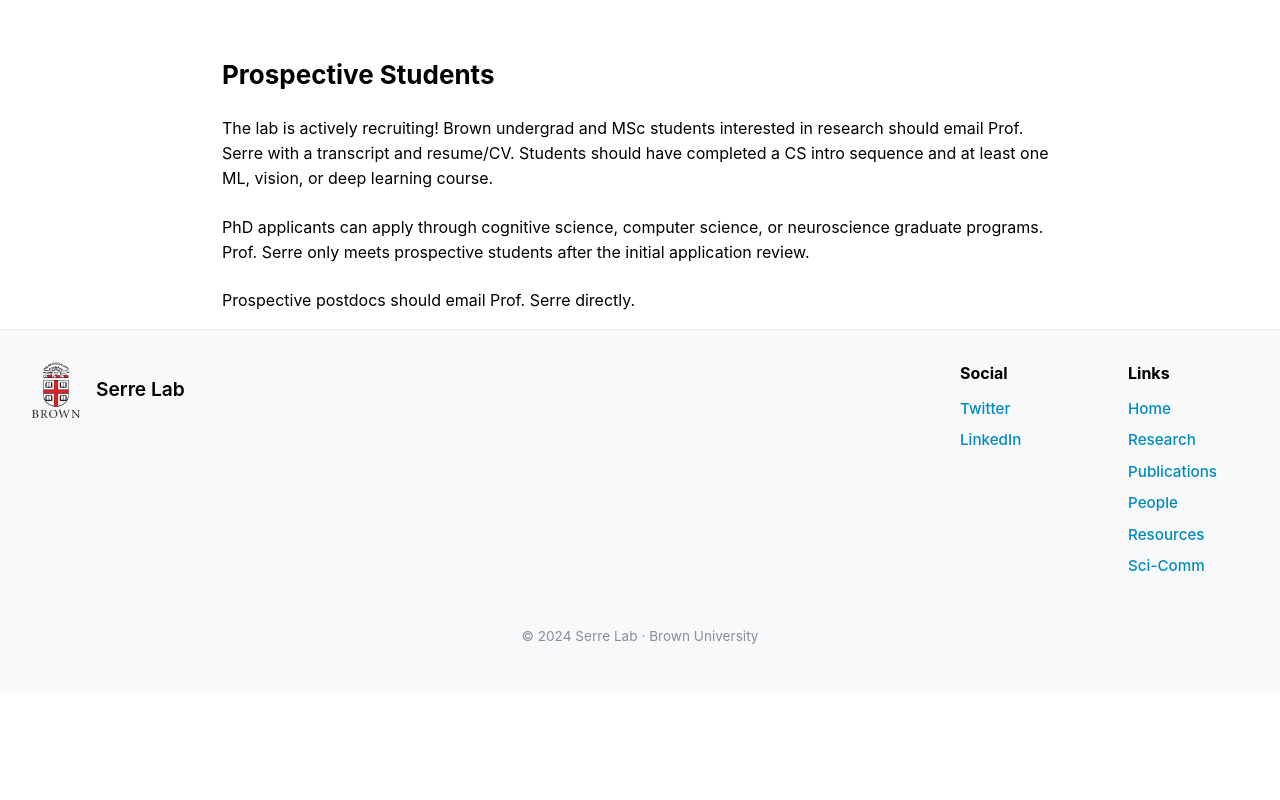
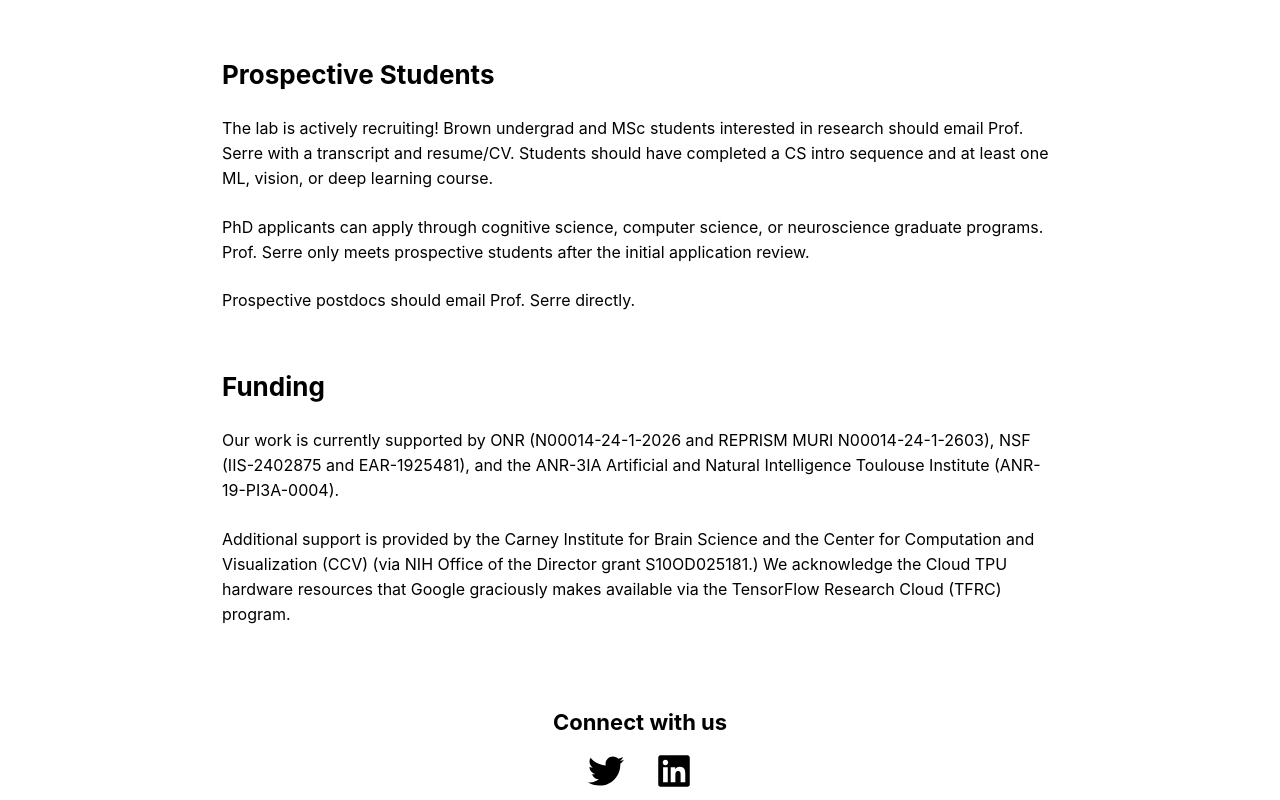
Before and after one commit to serre-lab/Lab-Website, a React (Vite) app: page / in a window 1280 px wide. Shown: the part 1017-1817 px from the top of the page. Before the commit the page ends 1710 px from the top, so only its background shows below. Built offline with nearby package versions, Linux system fonts and the light colour scheme; a web font is replaced by a local one.

Commit message:
feat: half of todo

```diff
--- a/package.json
+++ b/package.json
@@ -15,6 +15,7 @@
   "dependencies": {
     "@mantine/core": "^7.14.1",
     "@mantine/hooks": "^7.14.1",
+    "@tabler/icons-react": "^3.33.0",
     "motion": "^12.8.2",
     "playwright": "^1.49.0",
     "random-useragent": "^0.5.0",
--- a/src/components/Person/Person.tsx
+++ b/src/components/Person/Person.tsx
@@ -37,9 +37,7 @@ export default function Person({ fullName, title, university, imagePath, descrip
                     {fullName}
                 </Title>
                 <Text className="person-title">{title}</Text>
-                <Text size="sm" c="dimmed" ta="center" mt={-8}>
-                    {university}
-                </Text>
+                {/* Removed university from card */}
             </Card>
 
             <Modal
--- a/src/components/Root.tsx
+++ b/src/components/Root.tsx
@@ -1,6 +1,6 @@
 import { Outlet } from "react-router-dom";
 import Header from "./Header/Header";
-import Footer from "./Footer/Footer";
+// import Footer from "./Footer/Footer"; // Commented out
 import { Links } from "../types";
 
 interface RootProps {
@@ -12,7 +12,7 @@ export function Root(props: RootProps) {
         <div>
             <Header links={props.links.internal} />
             <Outlet />
-            <Footer links={props.links} />
+            {/* <Footer links={props.links} /> */}
         </div>
     );
 }
--- a/src/data/alumni.json
+++ b/src/data/alumni.json
@@ -1,5 +1,7 @@
 {
   "alumni": [
+    { "fullName": "Thomas Fel", "role": "PostDoc" },
+    { "fullName": "Jay Gopal", "role": "Research Assistant" },
     { "fullName": "Ali Arslan", "role": "PhD" },
     { "fullName": "Jonah Cader", "role": "Honors" },
     { "fullName": "Jennifer Corbett", "role": "Postdoc" },
@@ -20,5 +22,6 @@
     { "fullName": "Imri Sofer", "role": "PhD" },
     { "fullName": "Amor Ben Tanfous", "role": "Postdoc" },
     { "fullName": "Aimen Zerroug", "role": "PhD" }
+
   ]
 }
--- a/src/data/people.json
+++ b/src/data/people.json
@@ -27,13 +27,6 @@
             "university": "Brown",
             "imagePath": "people/alekh-ashok.jpg",
             "description": "https://alekhka.github.io/"
-        },
-        {
-            "fullName": "Jay Gopal",
-            "title": "Research Assistant",
-            "university": "Brown",
-            "imagePath": "people/jay-gopal.jpg",
-            "description": "Jay Gopal is an undergraduate student in Brown University’s Program in Liberal Medical Education (PLME). He is passionate about leveraging artificial intelligence to accelerate progress in healthcare, and has been conducting research into machine learning since 2019. Jay’s research interests include improving the explainability of deep learning models, building brain-inspired computational tools for visual reasoning, and applying machine learning & computer vision directly to the medical setting to make long-term advancements in patient care."
         },
         {
             "fullName": "Sixuan Chen",
@@ -78,13 +71,6 @@
             "description": "Sabine is a Ph.D. student at the University of Toulouse. She obtained her Master's Degree in Computer Vision and Robotics from the University of Toulouse (France). Her research interests include topics related to Computer Vision, Neural Networks and Machine Learning, biologically inspired. She is currently working on developing deep learning networks using complex-valued activations to mimic oscillatory processes and binding in artificial models. "
         },
         {
-            "fullName": "Thomas Fel",
-            "title": "PostDoc",
-            "university": "ANITI",
-            "imagePath": "people/thomas-fel.jpg",
-            "description": ""
-        },
-        {
             "fullName": "Michael Lepori",
             "title": "Grad student",
             "university": "Brown",
@@ -99,24 +85,10 @@
             "description": "Julien Colin is a first-year Ph.D. at ELLIS Alicante, co-supervised by Nuria Oliver and Thomas Serre. He received his Master's Degree in Cognitive Sciences: Natural and Artificial Cognition from Grenoble Institute of Technology (France). His research interests include topics related to Computer Vision, Machine Learning, and Computational Cognitive Science. His current research focuses on modeling the interpretability of deep learning models using human-centered approaches."
         },
         {
-            "fullName": "Ella Mohanram",
-            "title": "Research Assistant",
-            "university": "Brown",
-            "imagePath": "people/ella-mohanram.jpg",
-            "description": ""
-        },
-        {
             "fullName": "Jesus Rodriguez",
             "title": "Undergraduate Student",
             "university": "Brown",
             "imagePath": "people/jesus-rodriguez.jpg",
-            "description": ""
-        },
-        {
-            "fullName": "Manna Patiparnprechavut",
-            "title": "Undergraduate Student",
-            "university": "Brown",
-            "imagePath": "people/manna-patiparnprechavut.jpg",
             "description": ""
         },
         {
@@ -132,13 +104,6 @@
             "university": "Brown",
             "imagePath": "people/vatsala-nema.jpg",
             "description": ""
-        },
-        {
-            "fullName": "Diksha Krishnan",
-            "title": "Research Assistant",
-            "university": "Brown",
-            "imagePath": "people/diksha-krishnan.jpg",
-            "description": ""
         }
     ]
 }
--- a/src/pages/Home/Home.tsx
+++ b/src/pages/Home/Home.tsx
@@ -3,6 +3,7 @@ import Learn from "../../components/LearnMoreAbout/Learn";
 import "./Home.css";
 import { Title, Text } from "@mantine/core";
 import { motion } from "motion/react";
+import { FaTwitter, FaLinkedin } from "react-icons/fa6";
 
 // Animation variants
 const fadeUp = {
@@ -114,6 +115,54 @@ export function Home() {
             Prospective postdocs should email Prof. Serre directly.
           </Text>
         </motion.div>
+
+        {/* Funding Section */}
+        <motion.div variants={fadeUp}>
+          <Title order={2} className="section-title" style={{ marginTop: "2rem" }}>
+            Funding
+          </Title>
+        </motion.div>
+        <motion.div variants={fadeUp}>
+          <Text>
+            Our work is currently supported by ONR (N00014-24-1-2026 and REPRISM MURI N00014-24-1-2603), NSF (IIS-2402875 and EAR-1925481), and the ANR-3IA Artificial and Natural Intelligence Toulouse Institute (ANR-19-PI3A-0004).
+            <br /><br />
+            Additional support is provided by the Carney Institute for Brain Science and the Center for Computation and Visualization (CCV) (via NIH Office of the Director grant S10OD025181.) We acknowledge the Cloud TPU hardware resources that Google graciously makes available via the TensorFlow Research Cloud (TFRC) program.
+          </Text>
+        </motion.div>
+      </motion.div>
+
+      {/* Social Media Section */}
+      <motion.div
+        className="social-media-section"
+        variants={fadeUp}
+        initial="hidden"
+        whileInView="visible"
+        viewport={{ once: true }}
+        style={{ marginTop: "2rem", textAlign: "center" }}
+      >
+        <Title order={3} style={{ marginBottom: "1rem" }}>
+          Connect with us
+        </Title>
+        <div style={{ display: "flex", justifyContent: "center", gap: "2rem" }}>
+          <a
+            href="https://twitter.com/serre_lab"
+            target="_blank"
+            rel="noopener noreferrer"
+            aria-label="Serre Lab Twitter"
+            style={{ color: "inherit" }}
+          >
+            <FaTwitter size={36} />
+          </a>
+          <a
+            href="https://www.linkedin.com/company/serre-lab"
+            target="_blank"
+            rel="noopener noreferrer"
+            aria-label="Serre Lab LinkedIn"
+            style={{ color: "inherit" }}
+          >
+            <FaLinkedin size={36} />
+          </a>
+        </div>
       </motion.div>
     </div>
   );
--- a/src/pages/Publications/Publications.css
+++ b/src/pages/Publications/Publications.css
@@ -54,19 +54,30 @@
 
 
 .publication-item {
-    margin-bottom: 20px;
+    margin-bottom: 1rem; /* Reduced space between publications */
+    padding: 0;
 }
 
 .publication-title {
-    /* display: inline-block; */
-    color: black;
-    text-decoration: underline;
-    margin-bottom: 1rem;
+    margin-bottom: 0.25rem; /* Less space below title */
+    font-size: 1.25rem;
+    font-weight: 700;
 }
 
-.publication-journal,
+.publication-link {
+    color: #1971c2; /* Mantine blue */
+    text-decoration: none; /* Remove underline */
+    transition: color 0.2s;
+}
+.publication-link:hover {
+    color: #1864ab;
+    text-decoration: none; /* Remove underline on hover */
+}
+
 .publication-authors {
-    margin-bottom: 1rem;
+    margin-bottom: 0.25rem; /* Less space below authors */
+    color: #444;
+    font-size: 1rem;
 }
 
 .journal-tag {
--- a/src/pages/SciComm/SciComm.tsx
+++ b/src/pages/SciComm/SciComm.tsx
@@ -7,7 +7,7 @@ export function SciComm() {
             <ul style={{ listStyle: "none",}}>
                             <Title>Science Communication</Title>
                 {scicommData.map((item, idx) => (
-                    <li key={idx} style={{ marginBottom: "2rem" }}>
+                    <li key={idx}>
                         <Title order={1}>
                             <Anchor href={item.link} target="_blank" rel="noopener noreferrer">
                                 {item.title}
```
Also changed, not shown: src/pages/People/People.tsx (+37 -2 lines), src/pages/Publications/Publications.jsx (+7 -6 lines), 1 other file (tests, documents, lock files or other folders).
